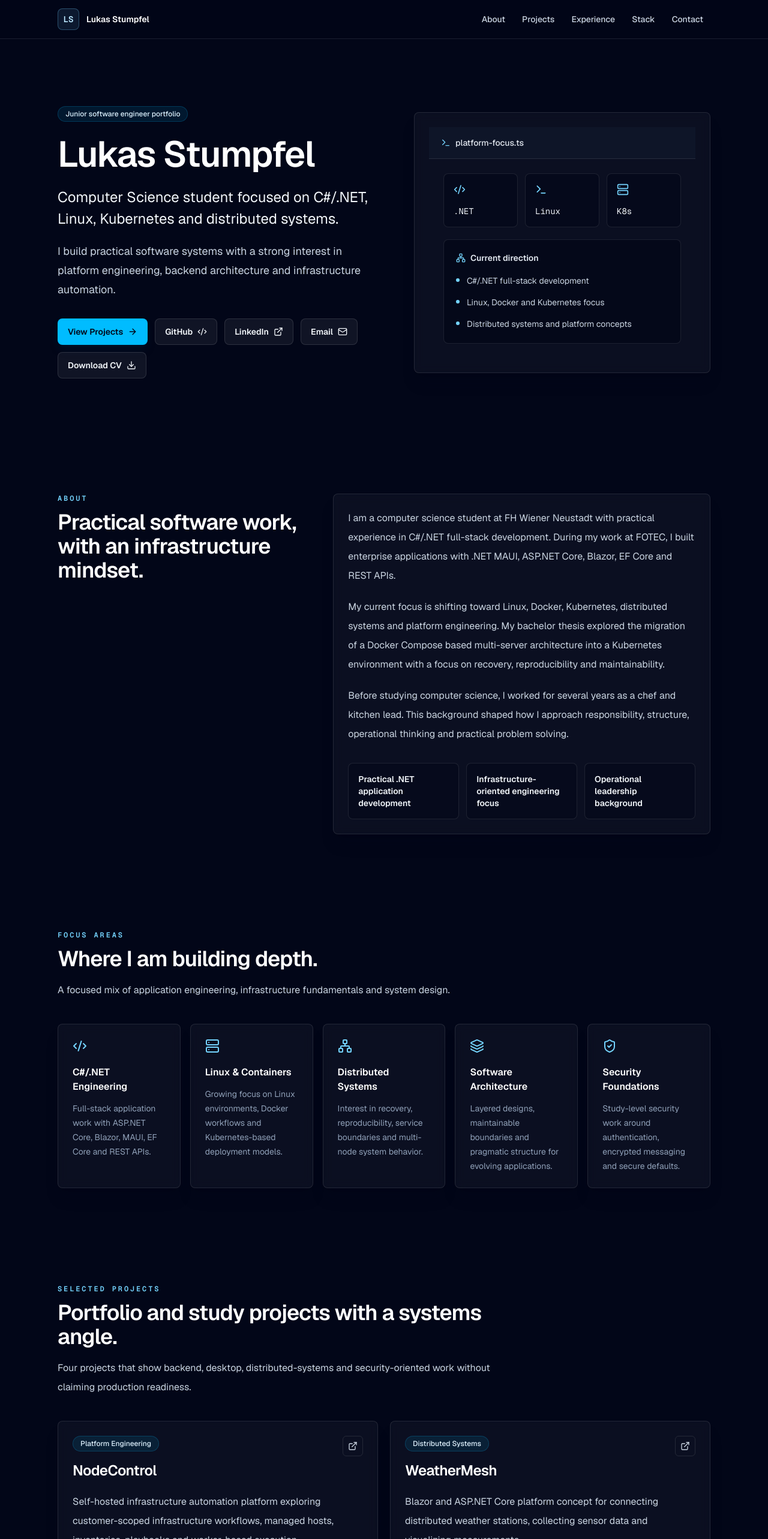
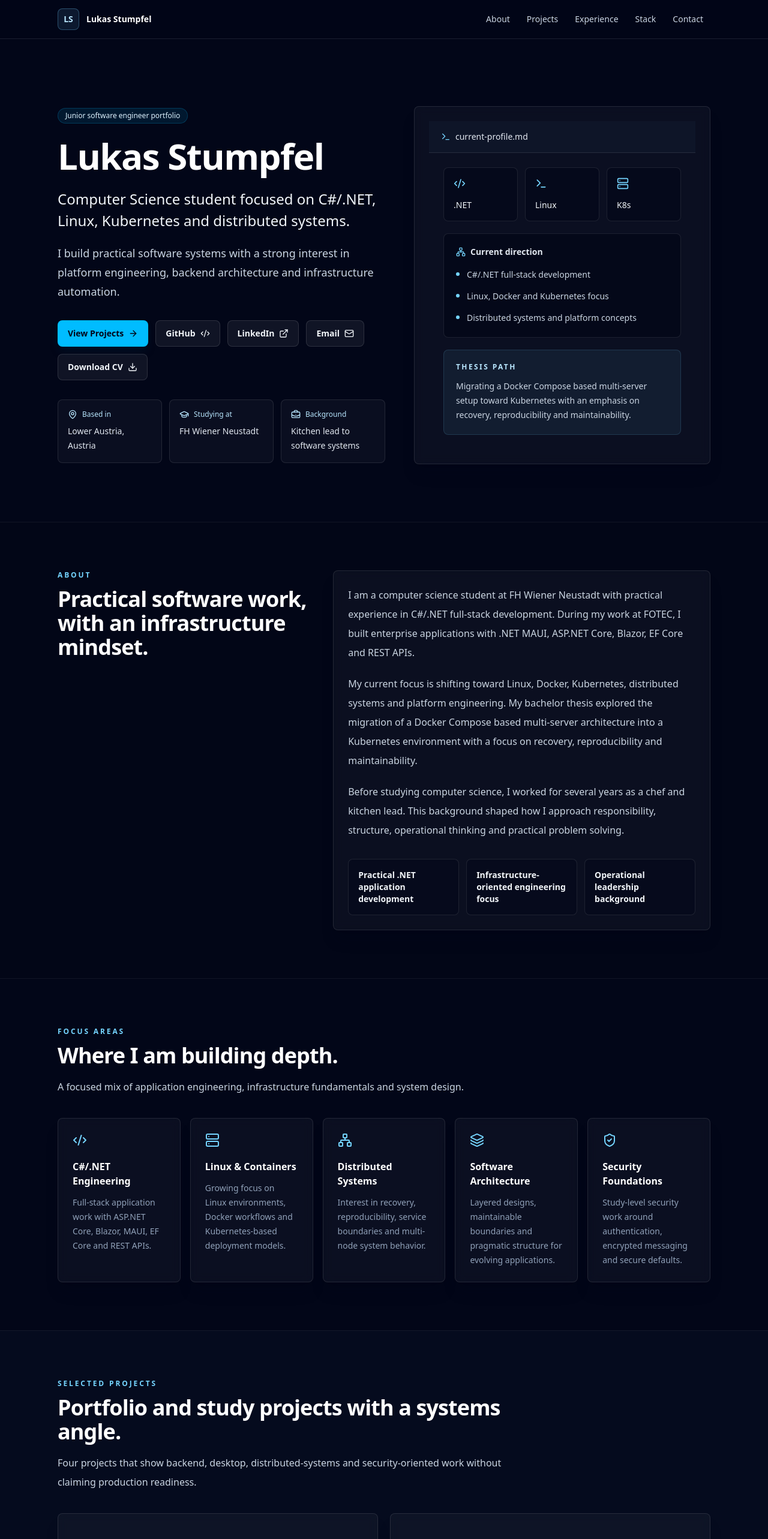
Before and after one commit to Katharon/Katharon.github.io, a Next.js app: page / in a window 1280 px wide. Shown: the top 2566 px of the page at 60% size. Built offline with nearby package versions, Linux system fonts and the light colour scheme.

Commit message:
Polish portfolio presentation

```diff
--- a/app/globals.css
+++ b/app/globals.css
@@ -3,6 +3,9 @@
 :root {
   --background: #020617;
   --foreground: #e2e8f0;
+  --font-sans:
+    Inter, ui-sans-serif, system-ui, -apple-system, BlinkMacSystemFont, "Segoe UI", sans-serif;
+  --font-mono: "SFMono-Regular", "Cascadia Code", "Liberation Mono", Consolas, monospace;
 }
 
 @theme inline {
@@ -20,6 +23,7 @@ body {
 
 html {
   scroll-behavior: smooth;
+  scroll-padding-top: 5rem;
 }
 
 ::selection {
--- a/app/layout.tsx
+++ b/app/layout.tsx
@@ -1,21 +1,30 @@
 import type { Metadata } from "next";
-import { Geist, Geist_Mono } from "next/font/google";
 import "./globals.css";
 
-const geistSans = Geist({
-  variable: "--font-geist-sans",
-  subsets: ["latin"],
-});
-
-const geistMono = Geist_Mono({
-  variable: "--font-geist-mono",
-  subsets: ["latin"],
-});
+const title = "Lukas Stumpfel | C#/.NET, Linux & Kubernetes";
+const description =
+  "Computer science student focused on C#/.NET, Linux, Kubernetes, distributed systems and software architecture.";
 
 export const metadata: Metadata = {
-  title: "Lukas Stumpfel | C#/.NET, Linux & Kubernetes",
-  description:
-    "Computer science student focused on C#/.NET, Linux, Kubernetes, distributed systems and software architecture.",
+  metadataBase: new URL("https://katharon.github.io"),
+  title,
+  description,
+  applicationName: "Lukas Stumpfel Portfolio",
+  authors: [{ name: "Lukas Stumpfel" }],
+  creator: "Lukas Stumpfel",
+  openGraph: {
+    title,
+    description,
+    url: "https://katharon.github.io",
+    siteName: "Lukas Stumpfel Portfolio",
+    locale: "en_US",
+    type: "website",
+  },
+  twitter: {
+    card: "summary_large_image",
+    title,
+    description,
+  },
 };
 
 export default function RootLayout({
@@ -24,7 +33,7 @@ export default function RootLayout({
   children: React.ReactNode;
 }>) {
   return (
-    <html lang="en" className={`${geistSans.variable} ${geistMono.variable} h-full antialiased`}>
+    <html lang="en" className="h-full scroll-smooth antialiased">
       <body className="flex min-h-full flex-col bg-slate-950 text-slate-100">{children}</body>
     </html>
   );
--- /dev/null
+++ b/app/opengraph-image.tsx
@@ -0,0 +1,93 @@
+import { ImageResponse } from "next/og";
+
+export const dynamic = "force-static";
+
+export const size = {
+  width: 1200,
+  height: 630,
+};
+
+export const contentType = "image/png";
+
+export default function Image() {
+  return new ImageResponse(
+    <div
+      style={{
+        width: "100%",
+        height: "100%",
+        display: "flex",
+        flexDirection: "column",
+        justifyContent: "space-between",
+        background: "#020617",
+        color: "#f8fafc",
+        padding: "72px",
+        fontFamily: "Arial, sans-serif",
+      }}
+    >
+      <div
+        style={{
+          display: "flex",
+          alignItems: "center",
+          gap: "20px",
+          color: "#7dd3fc",
+          fontSize: 28,
+          fontWeight: 700,
+        }}
+      >
+        <div
+          style={{
+            width: 58,
+            height: 58,
+            display: "flex",
+            alignItems: "center",
+            justifyContent: "center",
+            border: "1px solid rgba(125, 211, 252, 0.45)",
+            borderRadius: 14,
+            background: "rgba(14, 165, 233, 0.12)",
+          }}
+        >
+          LS
+        </div>
+        Lukas Stumpfel
+      </div>
+      <div style={{ display: "flex", flexDirection: "column", gap: "26px" }}>
+        <div
+          style={{
+            maxWidth: 930,
+            fontSize: 76,
+            lineHeight: 1.02,
+            letterSpacing: "-1px",
+            fontWeight: 800,
+          }}
+        >
+          C#/.NET, Linux & Kubernetes
+        </div>
+        <div
+          style={{
+            maxWidth: 880,
+            color: "#cbd5e1",
+            fontSize: 34,
+            lineHeight: 1.35,
+          }}
+        >
+          Computer science student focused on distributed systems, backend architecture and platform
+          engineering.
+        </div>
+      </div>
+      <div
+        style={{
+          display: "flex",
+          gap: "16px",
+          color: "#bae6fd",
+          fontSize: 24,
+        }}
+      >
+        <span>.NET</span>
+        <span>Linux</span>
+        <span>Kubernetes</span>
+        <span>Distributed Systems</span>
+      </div>
+    </div>,
+    size,
+  );
+}
--- a/components/home/AboutSection.tsx
+++ b/components/home/AboutSection.tsx
@@ -17,7 +17,11 @@ const highlights = [
 
 export function AboutSection() {
   return (
-    <MotionSection id="about" className="py-16 sm:py-20" ariaLabelledby="about-title">
+    <MotionSection
+      id="about"
+      className="border-y border-white/[0.06] bg-slate-950/70 py-14 sm:py-16 lg:py-20"
+      ariaLabelledby="about-title"
+    >
       <Container>
         <div className="grid gap-10 lg:grid-cols-[0.8fr_1.2fr]">
           <SectionHeading
--- a/components/home/ContactSection.tsx
+++ b/components/home/ContactSection.tsx
@@ -37,7 +37,11 @@ const contactLinks = [
 
 export function ContactSection() {
   return (
-    <MotionSection id="contact" className="py-16 sm:py-20" ariaLabelledby="contact-title">
+    <MotionSection
+      id="contact"
+      className="border-t border-white/[0.06] bg-slate-950/80 py-14 sm:py-16 lg:py-20"
+      ariaLabelledby="contact-title"
+    >
       <Container>
         <Card className="overflow-hidden p-0">
           <div className="grid gap-0 lg:grid-cols-[0.9fr_1.1fr]">
--- a/components/home/EducationSection.tsx
+++ b/components/home/EducationSection.tsx
@@ -22,10 +22,10 @@ const educationItems = [
 
 export function EducationSection() {
   return (
-    <MotionSection className="py-16 sm:py-20">
+    <MotionSection className="border-y border-white/[0.06] bg-slate-900/25 py-14 sm:py-16 lg:py-20">
       <Container>
         <SectionHeading eyebrow="Education" title="Computer science path." />
-        <div className="mt-10 grid gap-4 md:grid-cols-2">
+        <div className="mt-9 grid gap-4 md:grid-cols-2">
           {educationItems.map((item) => (
             <Card key={item.degree}>
               <div className="flex items-start gap-4">
--- a/components/home/FocusSection.tsx
+++ b/components/home/FocusSection.tsx
@@ -44,14 +44,14 @@ const focusAreas: Array<{
 
 export function FocusSection() {
   return (
-    <MotionSection className="py-16 sm:py-20">
+    <MotionSection className="py-14 sm:py-16 lg:py-20">
       <Container>
         <SectionHeading
           eyebrow="Focus Areas"
           title="Where I am building depth."
           description="A focused mix of application engineering, infrastructure fundamentals and system design."
         />
-        <div className="mt-10 grid gap-4 sm:grid-cols-2 lg:grid-cols-5">
+        <div className="mt-9 grid gap-4 sm:grid-cols-2 lg:grid-cols-5">
           {focusAreas.map((area) => (
             <Card key={area.title} className="p-5">
               <area.icon aria-hidden="true" className="size-6 text-sky-300" />
--- a/components/home/HeroSection.tsx
+++ b/components/home/HeroSection.tsx
@@ -1,9 +1,12 @@
 import {
   ArrowRight,
+  BriefcaseBusiness,
   Code2,
   Download,
   ExternalLink,
+  GraduationCap,
   Mail,
+  MapPin,
   Network,
   Server,
   Terminal,
@@ -24,10 +27,31 @@ const signalItems = [
   "Distributed systems and platform concepts",
 ];
 
+const personalDetails = [
+  {
+    label: "Based in",
+    value: profile.location,
+    icon: MapPin,
+  },
+  {
+    label: "Studying at",
+    value: "FH Wiener Neustadt",
+    icon: GraduationCap,
+  },
+  {
+    label: "Background",
+    value: "Kitchen lead to software systems",
+    icon: BriefcaseBusiness,
+  },
+];
+
 export function HeroSection({ cvHref }: HeroSectionProps) {
   return (
-    <section id="top" className="relative overflow-hidden py-20 sm:py-24 lg:py-28">
-      <div className="absolute inset-0 -z-10 bg-[radial-gradient(circle_at_top_left,rgba(56,189,248,0.18),transparent_34rem),linear-gradient(180deg,rgba(15,23,42,0)_0%,rgba(15,23,42,0.92)_82%)]" />
+    <section
+      id="top"
+      className="relative overflow-hidden pt-16 pb-14 sm:pt-24 sm:pb-16 lg:pt-28 lg:pb-24"
+    >
+      <div className="absolute inset-0 -z-10 bg-[radial-gradient(circle_at_15%_10%,rgba(56,189,248,0.18),transparent_32rem),radial-gradient(circle_at_90%_15%,rgba(59,130,246,0.12),transparent_28rem),linear-gradient(180deg,rgba(15,23,42,0)_0%,rgba(15,23,42,0.96)_88%)]" />
       <Container className="grid items-center gap-12 lg:grid-cols-[1.05fr_0.95fr]">
         <div>
           <Badge className="mb-6">Junior software engineer portfolio</Badge>
@@ -42,7 +66,12 @@ export function HeroSection({ cvHref }: HeroSectionProps) {
             backend architecture and infrastructure automation.
           </p>
           <div className="mt-8 flex flex-wrap gap-3">
-            <Button href="#projects" variant="primary" icon={ArrowRight}>
+            <Button
+              href="#projects"
+              variant="primary"
+              icon={ArrowRight}
+              className="w-full sm:w-auto"
+            >
               View Projects
             </Button>
             <Button
@@ -50,6 +79,7 @@ export function HeroSection({ cvHref }: HeroSectionProps) {
               external
               icon={Code2}
               ariaLabel="Open Lukas Stumpfel on GitHub"
+              className="w-full sm:w-auto"
             >
               GitHub
             </Button>
@@ -58,25 +88,40 @@ export function HeroSection({ cvHref }: HeroSectionProps) {
               external
               icon={ExternalLink}
               ariaLabel="Open Lukas Stumpfel on LinkedIn"
+              className="w-full sm:w-auto"
             >
               LinkedIn
             </Button>
-            <Button href={`mailto:${profile.email}`} icon={Mail}>
+            <Button href={`mailto:${profile.email}`} icon={Mail} className="w-full sm:w-auto">
               Email
             </Button>
             {cvHref ? (
-              <Button href={cvHref} icon={Download} download>
+              <Button href={cvHref} icon={Download} download className="w-full sm:w-auto">
                 Download CV
               </Button>
             ) : null}
           </div>
+          <dl className="mt-8 grid gap-3 sm:grid-cols-3">
+            {personalDetails.map((detail) => (
+              <div
+                key={detail.label}
+                className="rounded-lg border border-white/10 bg-white/[0.035] p-4"
+              >
+                <div className="flex items-center gap-2 text-xs font-medium text-sky-200">
+                  <detail.icon aria-hidden="true" className="size-4" />
+                  <dt>{detail.label}</dt>
+                </div>
+                <dd className="mt-2 text-sm leading-6 text-slate-200">{detail.value}</dd>
+              </div>
+            ))}
+          </dl>
         </div>
 
-        <Card className="relative overflow-hidden p-0">
+        <Card className="relative overflow-hidden p-0 shadow-2xl shadow-sky-950/20">
           <div className="border-b border-white/10 bg-slate-900/80 px-5 py-4">
             <div className="flex items-center gap-2 text-sm font-medium text-slate-200">
               <Terminal aria-hidden="true" className="size-4 text-sky-300" />
-              platform-focus.ts
+              current-profile.md
             </div>
           </div>
           <div className="space-y-5 p-5 sm:p-6">
@@ -109,6 +154,15 @@ export function HeroSection({ cvHref }: HeroSectionProps) {
                 ))}
               </ul>
             </div>
+            <div className="rounded-lg border border-sky-300/15 bg-sky-300/[0.07] p-5">
+              <p className="font-mono text-xs font-semibold tracking-[0.2em] text-sky-200 uppercase">
+                Thesis path
+              </p>
+              <p className="mt-3 text-sm leading-6 text-slate-300">
+                Migrating a Docker Compose based multi-server setup toward Kubernetes with an
+                emphasis on recovery, reproducibility and maintainability.
+              </p>
+            </div>
           </div>
         </Card>
       </Container>
--- a/components/home/ProjectsSection.tsx
+++ b/components/home/ProjectsSection.tsx
@@ -1,10 +1,12 @@
 import { ExternalLink } from "lucide-react";
+import Image from "next/image";
 import { projects } from "@/data/projects";
 import { Badge } from "@/components/ui/Badge";
 import { Card } from "@/components/ui/Card";
 import { Container } from "@/components/layout/Container";
 import { MotionSection } from "@/components/home/MotionSection";
 import { SectionHeading } from "@/components/ui/SectionHeading";
+import { getProjectPreview } from "@/lib/project-previews";
 
 const demonstrates: Record<string, string> = {
   NodeControl: "Demonstrates infrastructure workflow modeling and worker-based execution.",
@@ -16,7 +18,11 @@ const demonstrates: Record<string, string> = {
 
 export function ProjectsSection() {
   return (
-    <MotionSection id="projects" className="py-16 sm:py-20" ariaLabelledby="projects-title">
+    <MotionSection
+      id="projects"
+      className="border-y border-white/[0.06] bg-slate-900/30 py-14 sm:py-16 lg:py-20"
+      ariaLabelledby="projects-title"
+    >
       <Container>
         <SectionHeading
           eyebrow="Selected Projects"
@@ -24,9 +30,24 @@ export function ProjectsSection() {
           description="Four projects that show backend, desktop, distributed-systems and security-oriented work without claiming production readiness."
           titleId="projects-title"
         />
-        <div className="mt-10 grid gap-5 md:grid-cols-2">
-          {projects.map((project) => (
-            <Card key={project.name} className="flex h-full flex-col">
+        <div className="mt-9 grid gap-5 md:grid-cols-2">
+          {projects.map((project) => {
+            const preview = getProjectPreview(project.name);
+
+            return (
+              <Card key={project.name} className="flex h-full flex-col overflow-hidden p-0">
+                {preview ? (
+                  <div className="relative aspect-[16/9] border-b border-white/10 bg-slate-950">
+                    <Image
+                      src={preview.src}
+                      alt={preview.alt}
+                      fill
+                      sizes="(min-width: 768px) 50vw, 100vw"
+                      className="object-cover"
+                    />
+                  </div>
+                ) : null}
+                <div className="flex flex-1 flex-col p-5 sm:p-6">
                   <div className="flex items-start justify-between gap-4">
                     <div>
                       <Badge>{project.label}</Badge>
@@ -45,7 +66,9 @@ export function ProjectsSection() {
                     </a>
                   </div>
                   <p className="mt-5 text-base leading-8 text-slate-300">{project.description}</p>
-              <p className="mt-4 text-sm leading-6 text-sky-100/90">{demonstrates[project.name]}</p>
+                  <p className="mt-4 text-sm leading-6 text-sky-100/90">
+                    {demonstrates[project.name]}
+                  </p>
                   <div className="mt-6 flex flex-wrap gap-2">
                     {project.tech.map((tech) => (
                       <Badge key={tech} className="border-white/10 bg-white/[0.04] text-slate-200">
@@ -53,8 +76,10 @@ export function ProjectsSection() {
                       </Badge>
                     ))}
                   </div>
+                </div>
               </Card>
-          ))}
+            );
+          })}
         </div>
       </Container>
     </MotionSection>
--- a/components/home/TechStackSection.tsx
+++ b/components/home/TechStackSection.tsx
@@ -7,7 +7,7 @@ import { SectionHeading } from "@/components/ui/SectionHeading";
 
 export function TechStackSection() {
   return (
-    <MotionSection id="stack" className="py-16 sm:py-20" ariaLabelledby="stack-title">
+    <MotionSection id="stack" className="py-14 sm:py-16 lg:py-20" ariaLabelledby="stack-title">
       <Container>
         <SectionHeading
           eyebrow="Tech Stack"
@@ -15,7 +15,7 @@ export function TechStackSection() {
           description="Grouped from the project data so the portfolio stays easy to keep current."
           titleId="stack-title"
         />
-        <div className="mt-10 grid gap-4 md:grid-cols-2 lg:grid-cols-4">
+        <div className="mt-9 grid gap-4 md:grid-cols-2 lg:grid-cols-4">
           {skillGroups.map((group) => (
             <Card key={group.title}>
               <h3 className="text-lg font-semibold text-white">{group.title}</h3>
--- /dev/null
+++ b/lib/project-previews.ts
@@ -0,0 +1,38 @@
+import { existsSync, readdirSync } from "node:fs";
+import { join, parse } from "node:path";
+
+const imageExtensions = new Set([".avif", ".jpeg", ".jpg", ".png", ".webp"]);
+
+export type ProjectPreview = {
+  src: string;
+  alt: string;
+};
+
+export function getProjectPreview(projectName: string): ProjectPreview | null {
+  const imagesDirectory = join(process.cwd(), "public", "images");
+
+  if (!existsSync(imagesDirectory)) {
+    return null;
+  }
+
+  const projectSlug = slugify(projectName);
+  const imageFile = readdirSync(imagesDirectory).find((file) => {
+    const parsed = parse(file);
+
+    return imageExtensions.has(parsed.ext.toLowerCase()) && slugify(parsed.name) === projectSlug;
+  });
+
+  return imageFile
+    ? {
+        src: `/images/${imageFile}`,
+        alt: `${projectName} project preview`,
+      }
+    : null;
+}
+
+function slugify(value: string) {
+  return value
+    .toLowerCase()
+    .replace(/[^a-z0-9]+/g, "-")
+    .replace(/(^-|-$)/g, "");
+}
```
Also changed, not shown: components/home/ExperienceSection.tsx (+6 -2 lines). Lines whose indentation alone changed are shown as unchanged.
